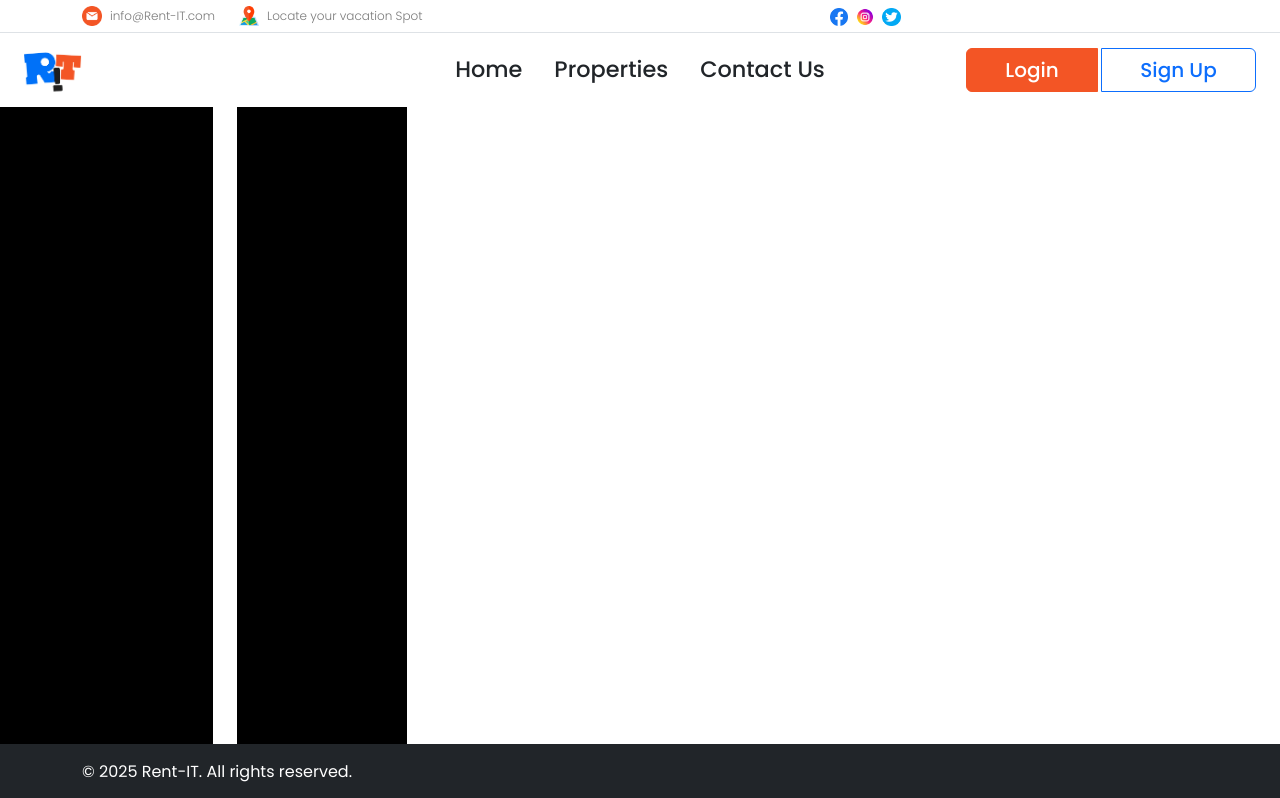
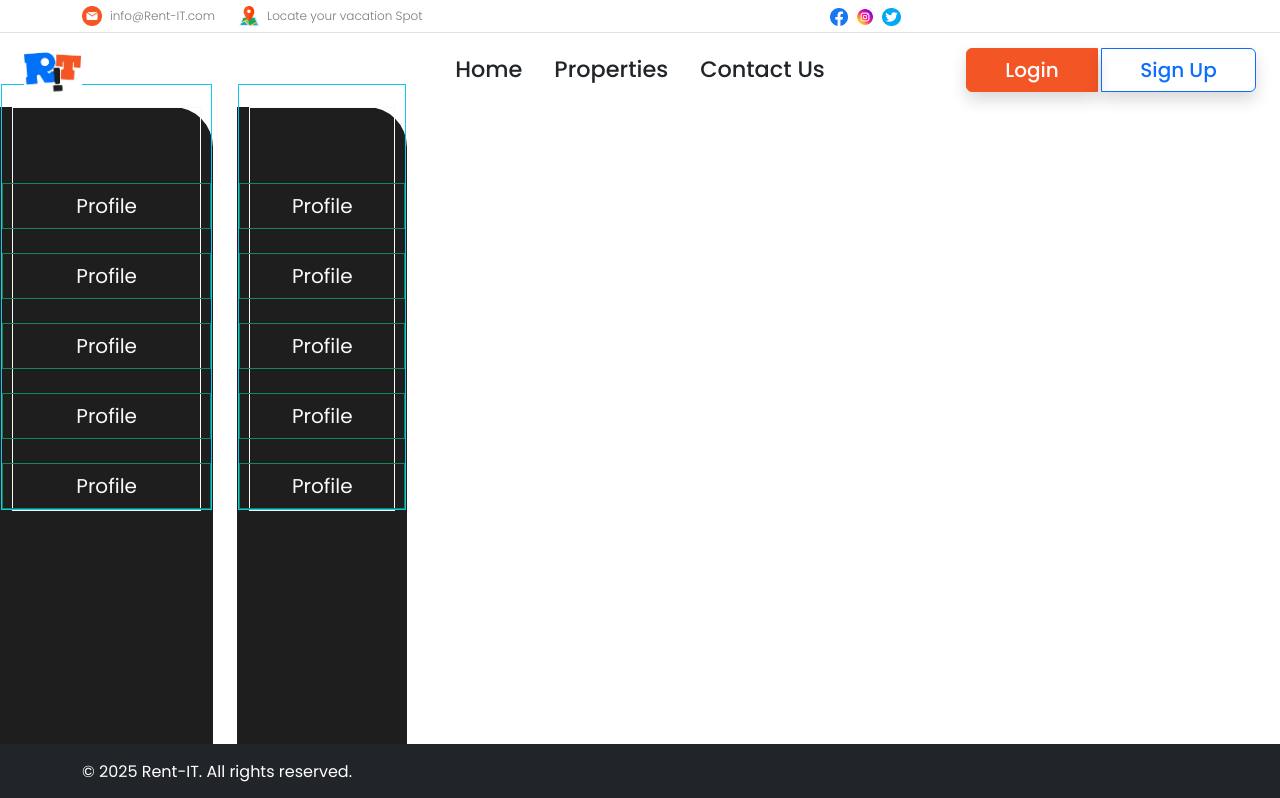
Before and after one commit to kushdep/RentIT_V2, a React (Vite) app in the folder client/: page /profile/edit-loc in a window 1280 px wide. Shown: the top 798 px of the page. Built offline with nearby package versions, Linux system fonts and the light colour scheme; no server answers.

Commit message:
Working on Profile Page

```diff
--- a/client/src/App.jsx
+++ b/client/src/App.jsx
@@ -15,8 +15,6 @@ const router = createBrowserRouter([
     element: <Layout />,
     children: [
       { path: "", element: <Homepage /> },
-      { path: "login", element: <LoginPage /> },
-      { path: "signup", element: <SignUp /> },
       {
         path: "rent-locs",
         element: <RentLocs />,
--- a/client/src/components/Modals/AuthModal.jsx
+++ b/client/src/components/Modals/AuthModal.jsx
@@ -1,15 +1,18 @@
 import { createPortal } from "react-dom";
 import axios from "axios";
 import toast from "react-hot-toast";
-import { useActionState, useEffect } from "react";
+import { useActionState, useEffect, useState } from "react";
 import GoogleSignIn from "/src/pages/GoogleSignIn.jsx";
 import { Link, useNavigate } from "react-router-dom";
 import { GoogleOAuthProvider } from "@react-oauth/google";
 import { useDispatch } from "react-redux";
 import { authActions } from "/src/store/auth-slice";
+import SignUp from '/src/pages/SignUp.jsx'
 
 function AuthModal({ reference }) {
   const dispatch = useDispatch();
+  const [authStt, setAuthStt] = useState(true);
+
   const [formState, formFn] = useActionState(action, {
     email: "",
     errors: [],
@@ -82,9 +85,12 @@ function AuthModal({ reference }) {
         </form>
         <form action={formFn}>
           <div className="container">
+            {authStt ? (
               <div className="row row-cols-1">
                 <div className="col">
-                    <h2 className="text-center text-decoration-underline">LOG IN</h2>
+                  <h2 className="text-center text-decoration-underline">
+                    LOG IN
+                  </h2>
                 </div>
                 <div className="col p-4">
                   <div className="form-floating mb-3">
@@ -121,14 +127,22 @@ function AuthModal({ reference }) {
                       </GoogleOAuthProvider>
                     </div>
                     <div className="col">
-                    <Link to="/signup" className="text-decoration-none">
+                      <button
+                      type="button"
+                        className="btn text-decoration-underline"
+                        onClick={() => setAuthStt(false)}
+                      >
                         New user ?
-                    </Link>
+                      </button>
                     </div>
                   </div>
                 </div>
-              {formState?.errors && formState?.errors.map((e) => <li>{e}</li>)}
+                {formState?.errors &&
+                  formState?.errors.map((e) => <li>{e}</li>)}
               </div>
+            ) : (
+                <SignUp/>
+            )}
           </div>
         </form>
       </dialog>
--- a/client/src/components/NavBar.jsx
+++ b/client/src/components/NavBar.jsx
@@ -8,23 +8,23 @@ import AuthModal from "./Modals/AuthModal";
 
 function NavBar() {
   const { isAuthenticated } = useSelector((state) => state.authData);
-  const dispatch = useDispatch()
-  const navigate = useNavigate()
-  const authModal = useRef()
+  const dispatch = useDispatch();
+  const navigate = useNavigate();
+  const authModal = useRef();
 
-  function handleLogout(){
+  function handleLogout() {
     try {
-      dispatch(authActions.logout())
-      toast.success('Logged Out')
-      navigate('/')
+      dispatch(authActions.logout());
+      toast.success("Logged Out");
+      navigate("/");
     } catch (error) {
-      console.log('Error in handle Logout '+error)
+      console.log("Error in handle Logout " + error);
     }
   }
 
   return (
     <>
-    <AuthModal reference={authModal}/>
+      <AuthModal reference={authModal} />
       <header className="sub-header">
         <nav className="navbar sticky-top border-bottom border-1 p-0">
           <div className="container">
@@ -116,29 +116,19 @@ function NavBar() {
               {!isAuthenticated ? (
                 <div className="col-3 d-flex justify-content-center btn-group">
                   <button
-                    // to="/login"
-                    className="btn btn-primary me-1"
-                    // className={({ isActive }) =>
-                    //   isActive
-                    //     ? "btn btn-primary me-1 active"
-                    //     : "btn btn-primary me-1"
-                    // }
-                    onClick={()=>authModal.current.showModal()}
+                    className="btn btn-primary me-1 shadow"
+                    onClick={() => authModal.current.showModal()}
                     id="login"
                   >
                     Login
                   </button>
-                  <NavLink
-                    to="/signup"
-                    className={({ isActive }) =>
-                      isActive
-                        ? "btn btn-outline-primary active"
-                        : "btn btn-outline-primary"
-                    }
+                  <button
+                    className="btn btn-outline-primary shadow"
+                    onClick={() => authModal.current.showModal()}
                     id="signup"
                   >
                     Sign Up
-                  </NavLink>
+                  </button>
                 </div>
               ) : (
                 <div className="col-3 d-flex justify-content-center btn-group">
@@ -181,7 +171,8 @@ function NavBar() {
                               </a>
                             </li>
                             <li>
-                              <button className="btn dropdown-item"
+                              <button
+                                className="btn dropdown-item"
                                 onClick={handleLogout}
                               >
                                 Logout
--- a/client/src/components/UI/SearchBar.jsx
+++ b/client/src/components/UI/SearchBar.jsx
@@ -5,7 +5,7 @@ function SearchBar({props}) {
         className="container d-flex justify-content-center w-50 position-absolute"
         style={props}
       >
-        <div className="row rounded-pill  w-100 bg-body-tertiary d-flex align-content-center">
+        <div className="row rounded-pill  w-100 bg-body-tertiary d-flex align-content-center shadow">
           <div className="col">
             <div className="container">
               <div className="row d-flex align-items-center">
@@ -22,10 +22,10 @@ function SearchBar({props}) {
                     </label>
                   </div>
                 </div>
-                <div className="col-4">
+                <div className="col-5">
                   <div className="form-floating">
                     <select
-                      class="form-select"
+                      className="form-select w-100"
                       id="floatingSelect"
                       aria-label="Floating label select example"
                     >
@@ -38,10 +38,10 @@ function SearchBar({props}) {
                   </div>
                 </div>
                 <div
-                  className="col-2 p-0"
-                  style={{ width: 60, height: 50, objectFit: "cover" }}
+                  className="col-1 p-0 align-middle"
+                  style={{ width: 50, height: 54, objectFit: "cover" }}
                 >
-                  <button className="btn btn-primary rounded-pill">
+                  <button className="btn btn-primary rounded-end-pill h-100 shadow">
                     <img src="/icons/search.png" />
                   </button>
                 </div>
--- /dev/null
+++ b/client/src/css/profile.css
@@ -0,0 +1,4 @@
+.sidBar{
+    background-color: #1e1e1e;
+    border-top-right-radius: 40px;
+}
--- a/client/src/pages/Profile.jsx
+++ b/client/src/pages/Profile.jsx
@@ -1,14 +1,43 @@
 import { Outlet } from "react-router-dom";
+import "../css/profile.css";
 
 function Profile() {
   return (
     <>
-      <div className="container-fluid" style={{ height: 1000}}>
+      <div className="container-fluid" style={{ height: 1000 }}>
         <div className="row d-flex d-flex">
-          <div
-            className="col-2 bg-black"
-            style={{ height: 1000 }}
-          ></div>
+          <div className="col-2 sidBar" style={{ height: 1000 }}>
+            <div className="container-fluid border border-light p-0">
+              <div className="row row-cols-1 border border-info gy-4">
+                <div className="col" style={{ height: 50 }}></div>
+                <div className="col border border-success text-center">
+                    <button className="btn fs-5  text-light">
+                      Profile
+                    </button>
+                </div>
+                <div className="col border border-success text-center">
+                    <button className="btn fs-5  text-light">
+                      Profile
+                    </button>
+                </div>
+                <div className="col border border-success text-center">
+                    <button className="btn fs-5  text-light">
+                      Profile
+                    </button>
+                </div>
+                <div className="col border border-success text-center">
+                    <button className="btn fs-5  text-light">
+                      Profile
+                    </button>
+                </div>
+                <div className="col border border-success text-center">
+                    <button className="btn fs-5  text-light">
+                      Profile
+                    </button>
+                </div>
+              </div>
+            </div>
+          </div>
           <div className="col-10">
             <div className="container">
               <div className="row">
```
Also changed, not shown: client/src/pages/SignUp.jsx (+41 -5 lines). Lines whose indentation alone changed are shown as unchanged.
